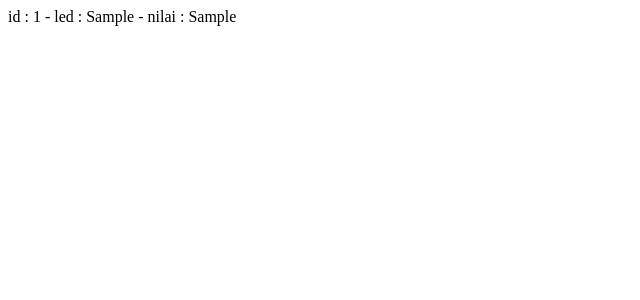
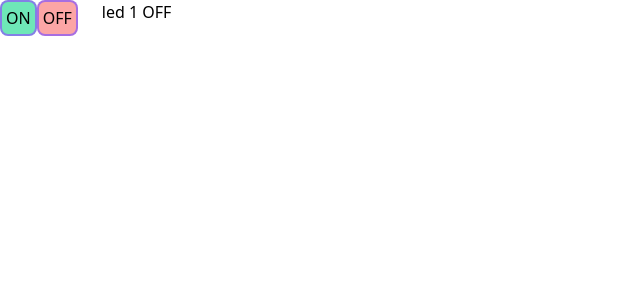
Before and after one commit to baralogi/plant-monitoring-web, a PHP site: page / in a window 1280 px wide. Shown: the top 300 px of the page, without its empty margins (0-640 px from the left). Run offline with PHP 8.4, Linux system fonts and the light colour scheme; tables that the repository leaves empty or names only in its code hold one stand-in row (values such as "Sample post").

Commit message:
add control.php, value.php & modified index.php

```diff
--- a/index.php
+++ b/index.php
@@ -1,12 +1,39 @@
 <?php
 include 'config.php';
 
-$sql = 'SELECT * FROM controls';
-$result = mysqli_query($mysqli, $sql);
+?>
 
-if (mysqli_num_rows($result) > 0) {
-    while ($row = mysqli_fetch_assoc($result)) {
-        echo 'id : ' . $row['id'] . ' - led : ' . $row['led'] . ' - nilai : ' . $row['value'] . '<br>';
-    }
-}
-?>
+<!DOCTYPE html>
+<html lang="en">
+
+<head>
+    <meta charset="UTF-8">
+    <meta name="viewport" content="width=device-width, initial-scale=1.0">
+    <title>Kontrol LED</title>
+    <link href="https://unpkg.com/tailwindcss@^2/dist/tailwind.min.css" rel="stylesheet">
+</head>
+
+<body>
+    <div class="flex">
+        <div class="flex-initial ...">
+            <button class="bg-green-300 hover:bg-green-500 p-1 border-2 border-purple-500 border-opacity-75 rounded-lg" onclick="window.location.href='control.php?id=1&value=1'">ON</button>
+        </div>
+        <div class="flex-initial ...">
+            <button class="bg-red-300 hover:bg-red-500 p-1 border-2 border-purple-500 border-opacity-75 rounded-lg" onclick="window.location.href='control.php?id=1&value=0'">OFF</button>
+        </div>
+        <div class="flex-initial mx-6">
+            <?php
+            $data = mysqli_query($mysqli, 'SELECT value FROM controls WHERE id="1"');
+            while ($result = mysqli_fetch_assoc($data)) {
+                $val = $result['value'];
+
+                echo "led 1 ";
+                echo ($val == 1) ? $status = 'ON' : $status = 'OFF';
+            }
+            ?>
+        </div>
+    </div>
+
+</body>
+
+</html>
```
Also changed, not shown: control.php (added, +9 -0 lines), value.php (added, +9 -0 lines).
